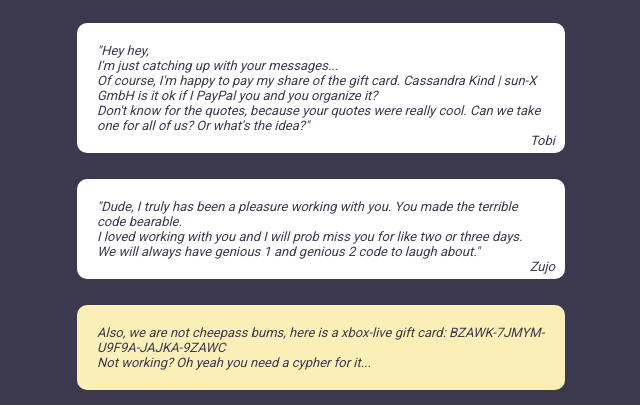
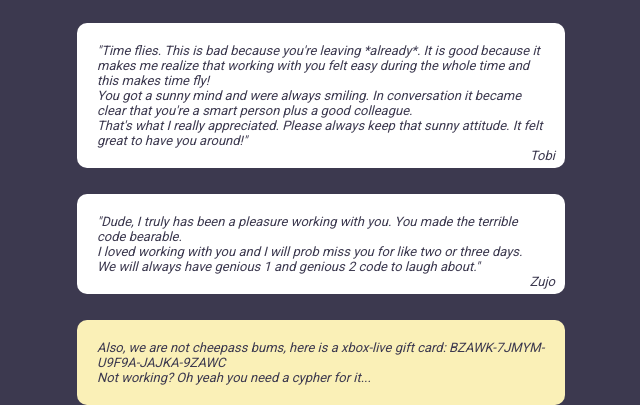
Before and after one commit to edinzujodev/farewell, a plain HTML site: page index.html in a window 1280 px wide. Shown: the part 1024-1429 px from the top of the page, without its empty margins (319-959 px from the left). Drawn offline with Linux system fonts and the light colour scheme.

Commit message:
Update index.html

```diff
--- a/index.html
+++ b/index.html
@@ -339,10 +339,8 @@ cite {
         <p style="margin-top:2rem">Also by Sarah</p>
         <img width="200" src="https://i.ibb.co/gDxWQJR/425ef912-238c-400a-b6da-b89a35c9ae0d.png">
         <p class="quote">
-            "Hey hey,<br>
-            I'm just catching up with your messages...<br>
-            Of course, I'm happy to pay my share of the gift card. Cassandra Kind | sun-X GmbH is it ok if I PayPal you and you organize it?<br>
-            Don't know for the quotes, because your quotes were really cool. Can we take one for all of us? Or what's the idea?"<br>
+            "Time flies. This is bad because you're leaving *already*. It is good because it makes me realize that working with you felt easy during the whole time and this makes time fly!<br>
+You got a sunny mind and were always smiling. In conversation it became clear that you're a smart person plus a good colleague. <br>That's what I really appreciated. Please always keep that sunny attitude. It felt great to have you around!"<br>
             <span>Tobi</span>
         </p>
         <p class="quote">
```
